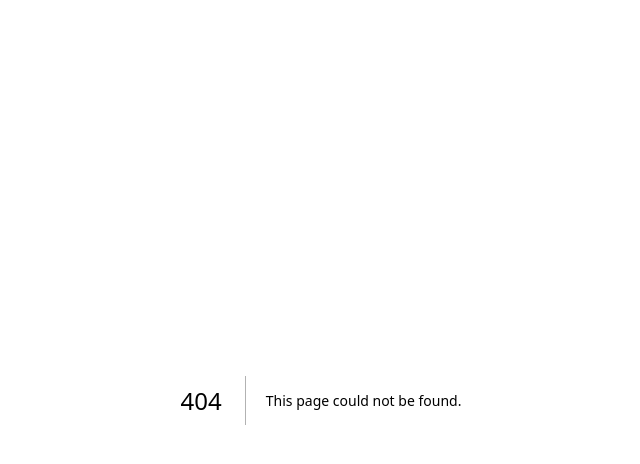
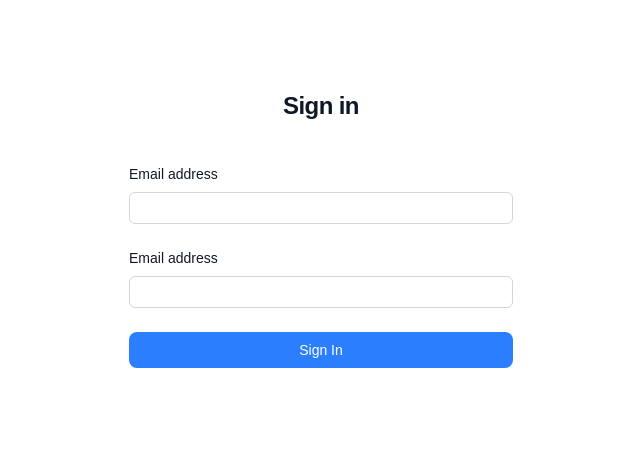
Before and after one commit to chetanpatil27/next-clg, a Next.js app: page /login in a window 1280 px wide. Before the commit this address had no page. Shown: the top 464 px of the page, without its empty margins (319-959 px from the left). Built offline with nearby package versions, Linux system fonts and the light colour scheme.

Commit message:
Create login page and create input and button comp

```diff
--- /dev/null
+++ b/app/(auth)/login/page.jsx
@@ -0,0 +1,31 @@
+"use client";
+import React from "react";
+import Input from "@/components/form-controls/input";
+import { useForm } from "react-hook-form";
+import Button from "@/components/form-controls/button";
+
+const page = () => {
+  const { control } = useForm();
+  return (
+    <>
+      <div className="flex min-h-full flex-1 flex-col justify-center px-6 py-12 lg:px-8">
+        <div className="sm:mx-auto sm:w-full sm:max-w-sm">
+          <h2 className="mt-10 text-center text-2xl/9 font-bold tracking-tight text-gray-900">
+            Sign in
+          </h2>
+        </div>
+
+        <div className="mt-10 sm:mx-auto sm:w-full sm:max-w-sm">
+          <form action="#" method="POST" className="space-y-6">
+            <Input control={control} name="email" />
+            <Input control={control} name="password" type="password" />
+
+            <Button title="Sign In" color="primary" fullSize />
+          </form>
+        </div>
+      </div>
+    </>
+  );
+};
+
+export default page;
--- /dev/null
+++ b/components/form-controls/button.jsx
@@ -0,0 +1,39 @@
+"use client";
+import classNames from "classnames";
+import React from "react";
+
+const Button = ({
+  children,
+  title,
+  onClick,
+  variant = "primary",
+  className = "",
+  fullSize = false,
+}) => {
+  const baseStyles =
+    "px-4 py-2 rounded-lg text-sm font-medium transition-all duration-300";
+
+  const variants = {
+    primary: "bg-blue-500 text-white hover:bg-blue-600",
+    secondary: "bg-gray-300 text-gray-700 hover:bg-gray-400",
+    success: "bg-green-500 text-white hover:bg-green-600",
+    danger: "bg-red-500 text-white hover:bg-red-600",
+    outline: "border border-gray-500 text-gray-700 hover:bg-gray-100",
+  };
+
+  return (
+    <button
+      className={classNames(
+        baseStyles,
+        variants[variant],
+        className,
+        fullSize ? "w-full" : "w-fit"
+      )}
+      onClick={onClick}
+    >
+      {title}
+    </button>
+  );
+};
+
+export default Button;
--- /dev/null
+++ b/components/form-controls/input.jsx
@@ -0,0 +1,40 @@
+"use client";
+import React from "react";
+import { Controller } from "react-hook-form";
+
+const Input = ({
+  control,
+  name,
+  type = "text",
+  required = false,
+  onChange,
+}) => {
+  return (
+    <div>
+      <label htmlFor={name} className="block text-sm font-medium text-gray-900">
+        Email address
+      </label>
+      <div className="mt-2">
+        <Controller
+          name={name}
+          control={control}
+          render={({ field }) => (
+            <input
+              {...field}
+              id={field.name}
+              type={type}
+              required={required}
+              onChange={(e) => {
+                onChange?.(e);
+                field?.onChange(e);
+              }}
+              className="block w-full rounded-md bg-white px-3 py-1.5 text-base text-gray-900 outline outline-1 -outline-offset-1 outline-gray-300 placeholder:text-gray-400 focus:outline focus:outline-2 focus:-outline-offset-2 focus:outline-indigo-600 sm:text-sm"
+            />
+          )}
+        />
+      </div>
+    </div>
+  );
+};
+
+export default Input;
--- /dev/null
+++ b/middleware.js
@@ -0,0 +1,20 @@
+import { NextResponse } from "next/server";
+
+export function middleware(req) {
+  console.log("Middleware running...");
+
+  const token = req.cookies.get("authToken");
+  console.log("Token in middleware:", token);
+
+  if (!token) {
+    console.log("Redirecting to /login...");
+    return NextResponse.redirect(new URL("/login", req.url));
+  }
+
+  console.log("Token found, allowing access.");
+  return NextResponse.next();
+}
+
+export const config = {
+  matcher: ["/"], // Ensure this path exists in pages folder
+};
--- a/package.json
+++ b/package.json
@@ -9,10 +9,13 @@
     "lint": "next lint"
   },
   "dependencies": {
+    "@hookform/resolvers": "^4.1.3",
     "@reduxjs/toolkit": "^2.6.1",
+    "classnames": "^2.5.1",
     "next": "15.2.3",
     "react": "^19.0.0",
     "react-dom": "^19.0.0",
+    "react-hook-form": "^7.54.2",
     "react-redux": "^9.2.0",
     "redux-persist": "^6.0.0"
   },
```
Also changed, not shown: 1 other file (tests, documents, lock files or other folders).
